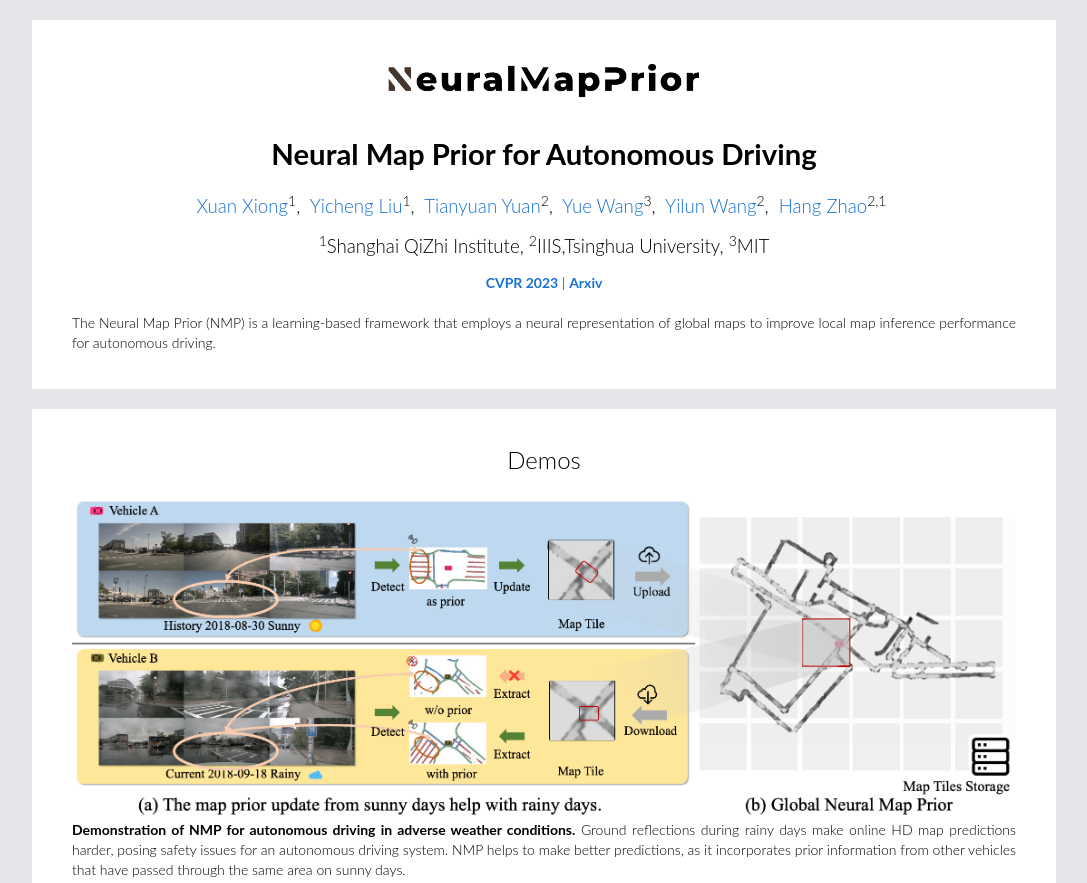
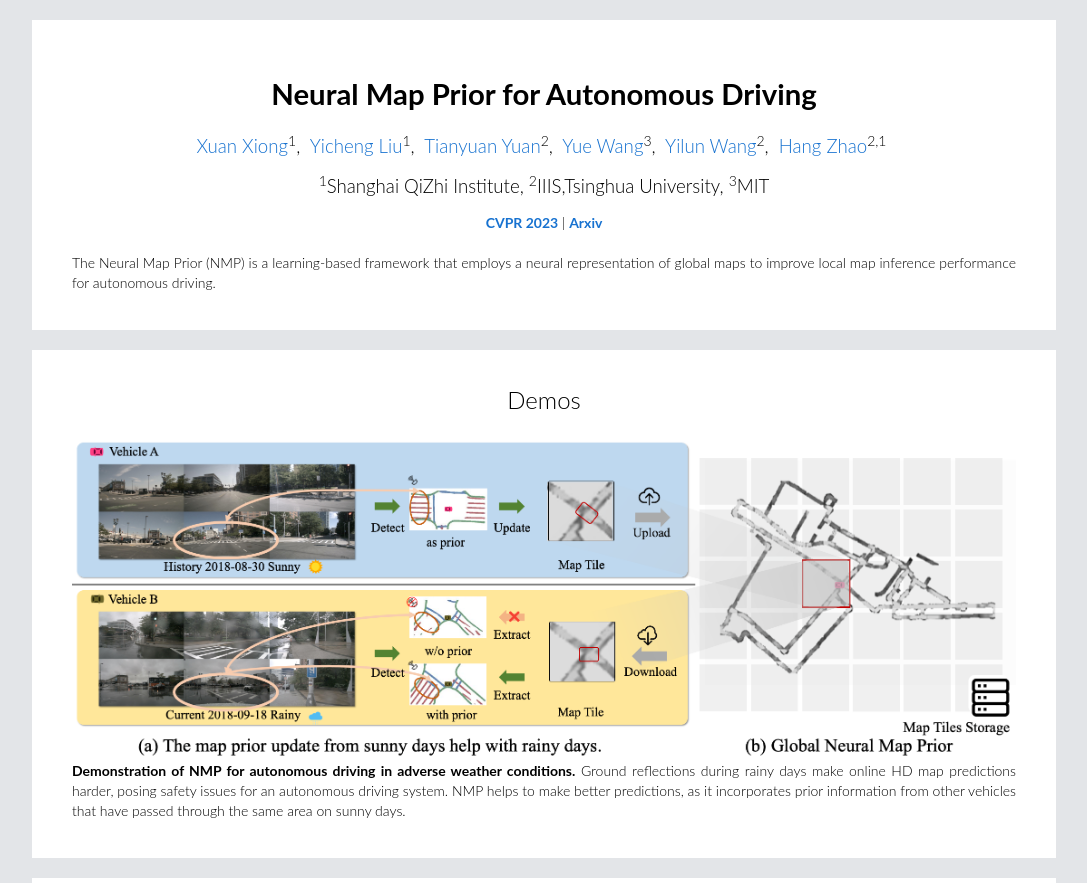
Before and after one commit to Tsinghua-MARS-Lab/neural_map_prior, a plain HTML site: page index.html in a window 1280 px wide. Shown: the top 883 px of the page, without its empty margins (96-1183 px from the left). Drawn offline with Linux system fonts and the light colour scheme.

```diff
--- a/index.html
+++ b/index.html
@@ -22,11 +22,11 @@
 <div class="section">
     <!-- === Title Starts === -->
 
-    <div class="logo" align="center">
+    <!-- <div class="logo" align="center">
         <a href="" target="_blank">
         <img style=" width: 260pt;" src="images/nmp_logo2.png">
         </a>
-    </div>
+    </div> -->
 
     <div class="header">
         <div style="" class="title" id="lang">
```
